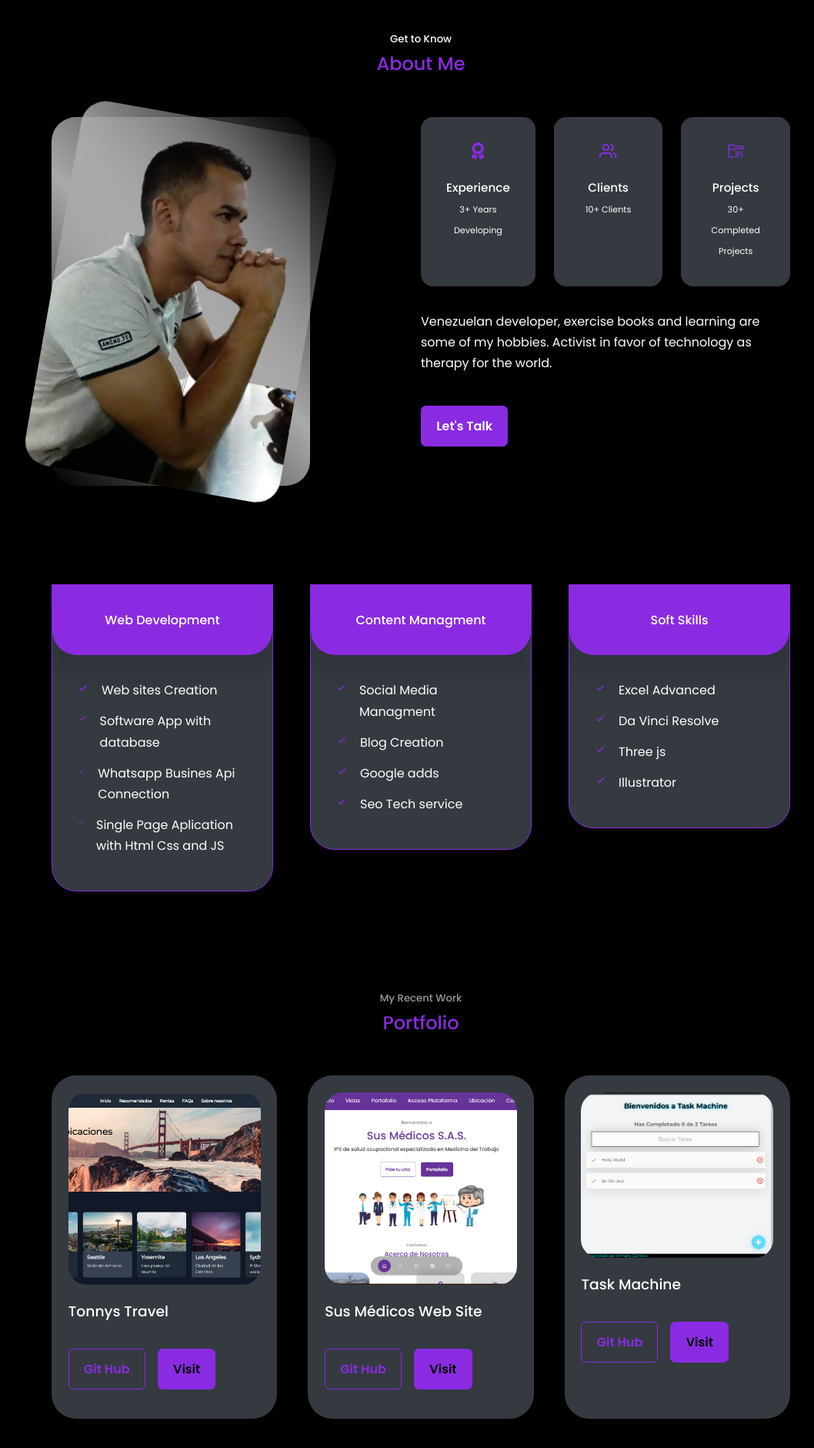
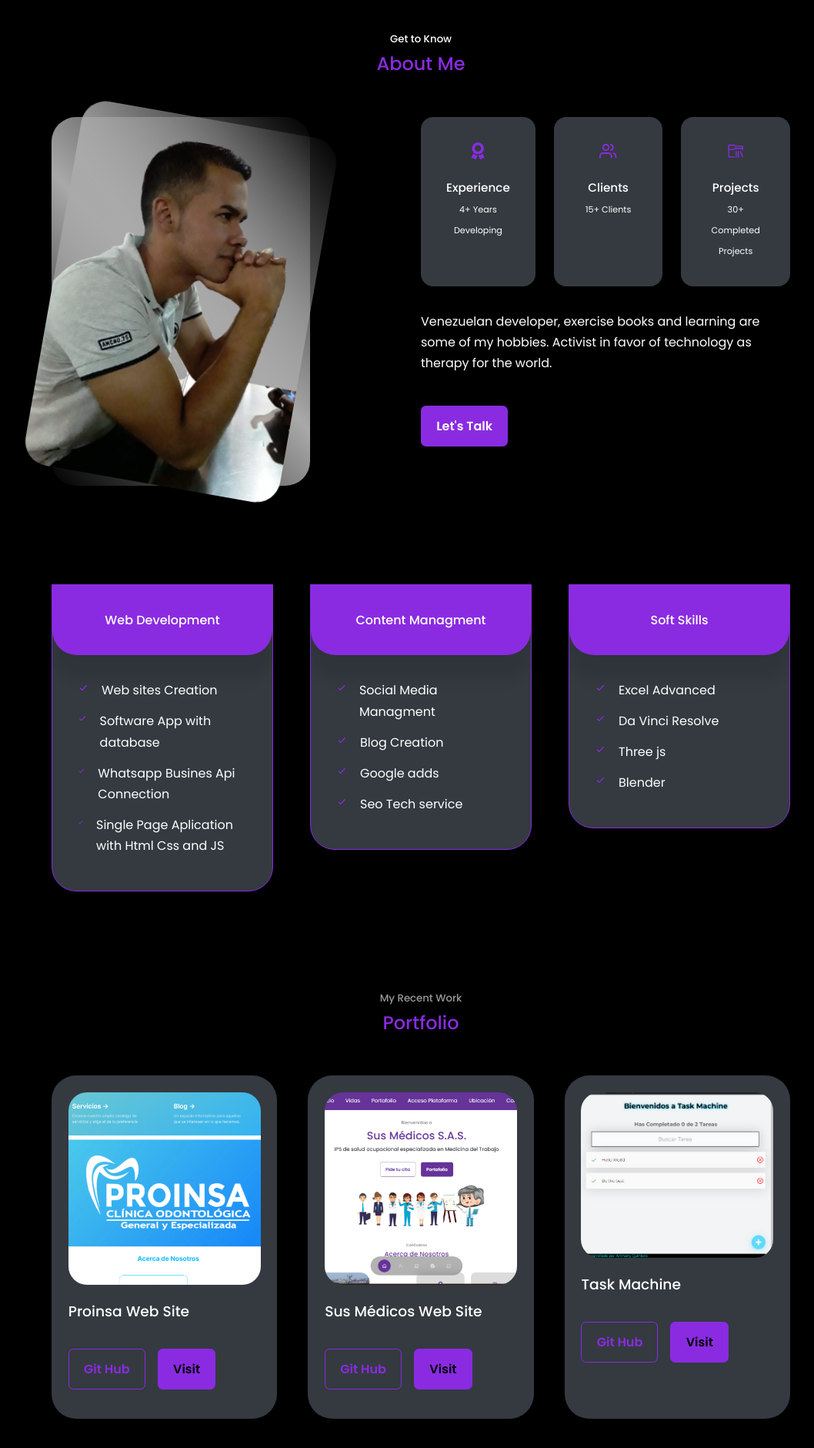
Before and after one commit to tonnyquintero/Tonnys-Portfolio, a React (Create React App) app: page / in a window 1280 px wide. Shown: the part 1326-3207 px from the top of the page at 77% size, without its empty margins (93-1151 px from the left). Built offline with nearby package versions, Linux system fonts and the light colour scheme.

Commit message:
adding some 2024 projects

```diff
--- a/src/components/portfolio/Portfolio.jsx
+++ b/src/components/portfolio/Portfolio.jsx
@@ -5,7 +5,7 @@ import './portfolio.css';
 import Store from '../../assets/nextStore.png';
 import Rick from '../../assets/rick2.png';
 import Task from '../../assets/taskMachine.png';
-import Travel from '../../assets/tonnysTravel.png';
+import Travel from '../../assets/tonnysTravelpng.png';
 import susMedicos from '../../assets/susMedicosPage.png';
 import videoJuego from '../../assets/videoJuego.png';
 import Toscana from '../../assets/toscana.png';
@@ -18,10 +18,10 @@ import { useTranslation } from 'react-i18next';
 const data = [
   {
     id: 1,
-    title: 'Tonnys Travel',
+    title: 'Proinsa Web Site',
     image: Travel,
-    gitHub: 'https://github.com/tonnyquintero/tonnys-travel',
-    deploy: 'https://tonnys-travel.netlify.app/'
+    gitHub: 'https://github.com/tonnyquintero/Proinsa-web-page',
+    deploy: 'https://www.clinicaproinsa.com/'
   },
   {
     id: 2,
--- a/src/components/services/Services.jsx
+++ b/src/components/services/Services.jsx
@@ -88,7 +88,7 @@ const Services = () => {
             </li>
             <li>
               <BiCheck className='service_list-icon' />
-              <p>Illustrator</p>
+              <p>Blender</p>
             </li>
           </ul>
         </article>
--- a/src/components/translations/en/global.json
+++ b/src/components/translations/en/global.json
@@ -16,9 +16,9 @@
         "getToKnow": "Get to Know",
         "aboutMe": "About Me",
         "experience": "Experience",
-        "years": "3+ Years Developing",
+        "years": "4+ Years Developing",
         "clients": "Clients",
-        "clientsNumber": "10+ Clients",
+        "clientsNumber": "15+ Clients",
         "projects": "Projects",
         "ProjectsNumber": "30+ Completed Projects",
         "description": "Venezuelan developer, exercise books and learning are some of my hobbies. Activist in favor of technology as therapy for the world.",
--- a/src/components/translations/es/globals.json
+++ b/src/components/translations/es/globals.json
@@ -16,9 +16,9 @@
         "getToKnow": "Conóceme",
         "aboutMe": "Acerca de mi",
         "experience": "Experiencia",
-        "years": "3+ Años Desarrollando",
+        "years": "4+ Años Desarrollando",
         "clients": "Clientes",
-        "clientsNumber": "10+ Clientes",
+        "clientsNumber": "15+ Clientes",
         "projects": "Projectos",
         "ProjectsNumber": "30+ Projectos Completos",
         "description": "Desarrollador venezolano, los libros, el ejercicios y el aprendizaje son algunas de mis aficiones. Activista a favor de la tecnología como terapia para el mundo.",
```
Also changed, not shown: src/assets/tonnysTravelpng.png (added).
